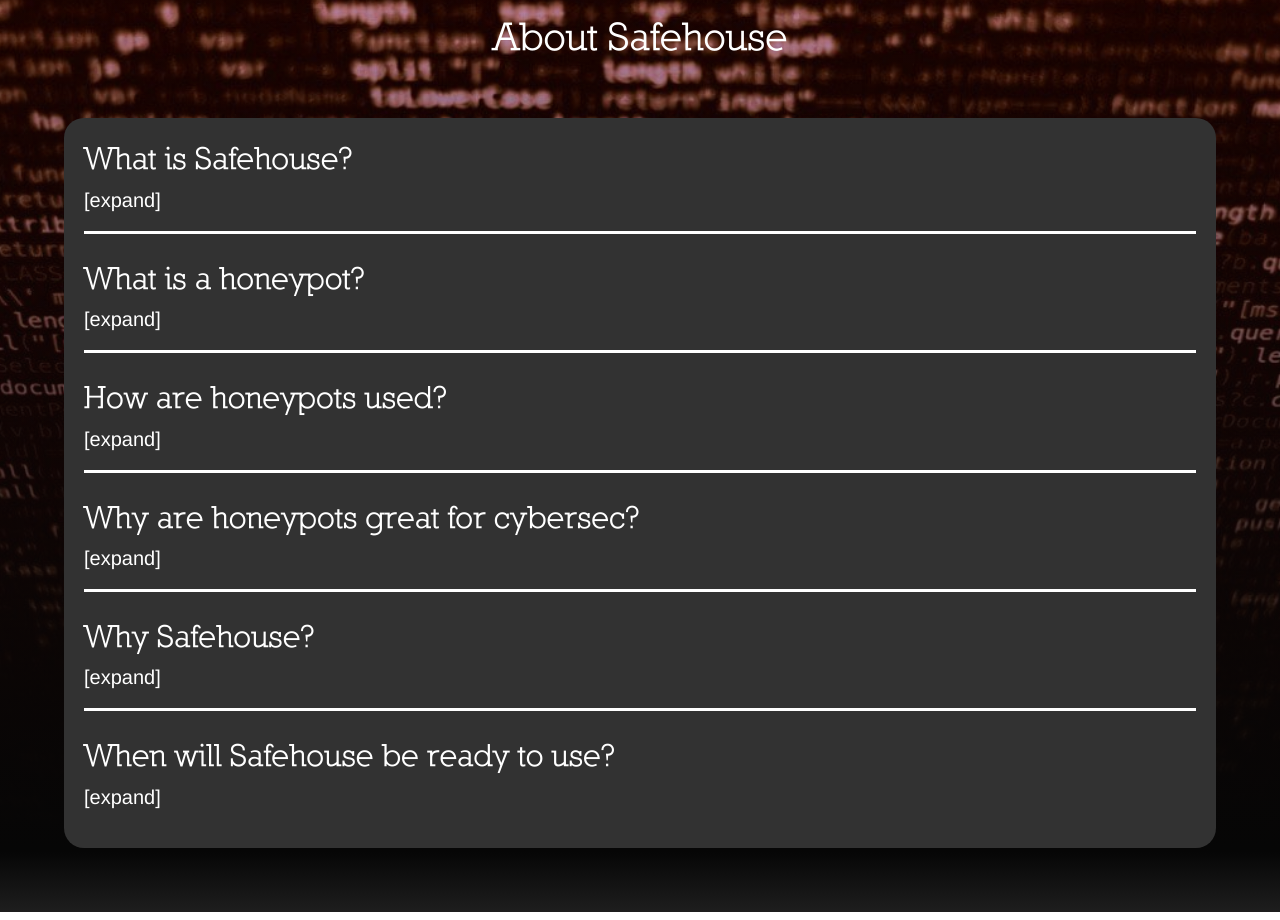
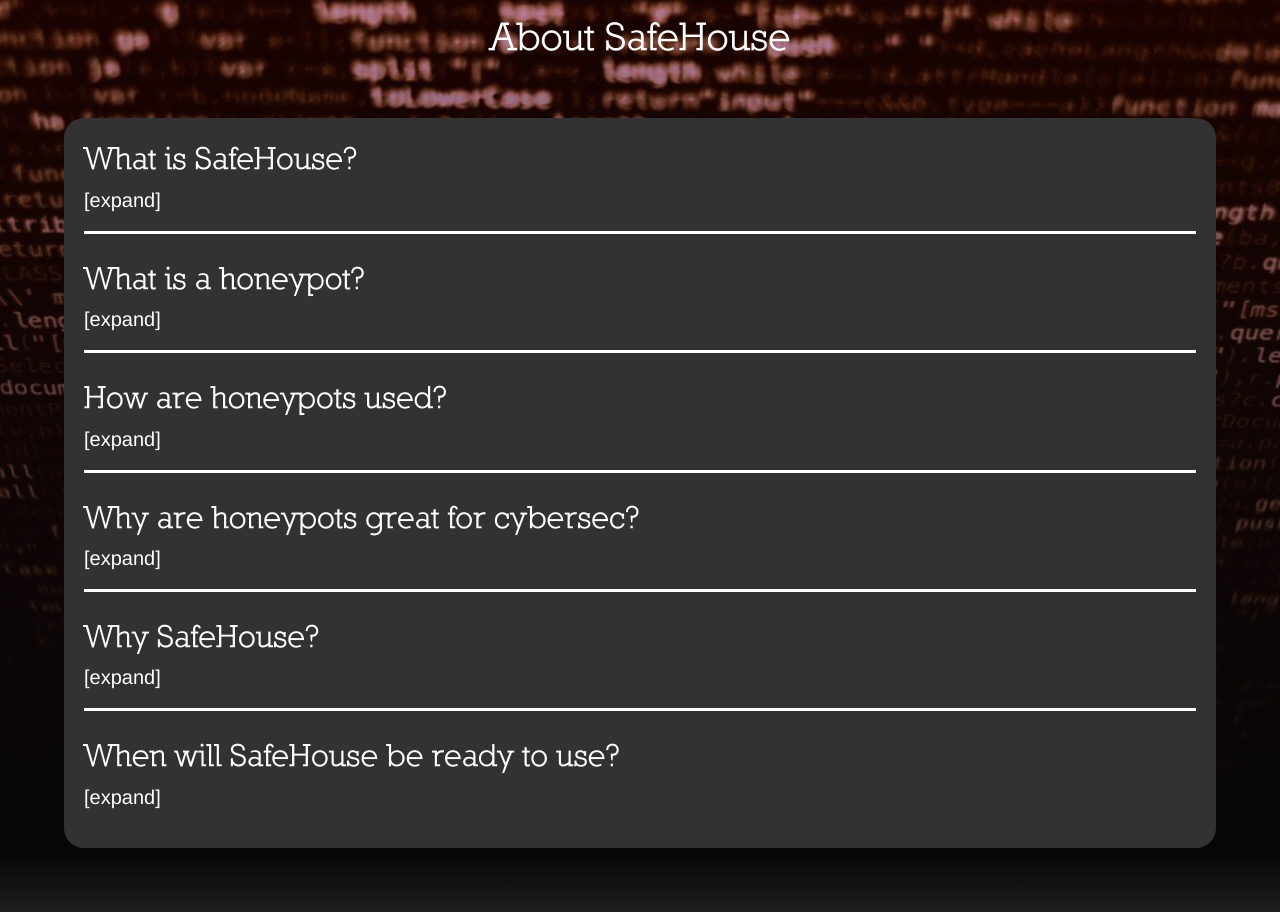
Before and after one commit to zzatuchn/launchpad-website, a Next.js app: page /about in a window 1280 px wide. Shown: the part 160-1080 px from the top of the page. Built offline with nearby package versions, Linux system fonts and the light colour scheme.

Commit message:
Capitalize H in "SafeHouse"

```diff
--- a/pages/about.js
+++ b/pages/about.js
@@ -16,13 +16,13 @@
       <div className="bg-image-four">
         <div className="bg-gradient-four">
           <div className="main-text" style={{textAlign: "center"}}>
-            <h1>About Safehouse</h1>
+            <h1>About SafeHouse</h1>
           </div>
           <div className="about-cards">
             <div className="about-card">
               <a data-bs-toggle="collapse" href="#questionOne" role="button" aria-expanded="false" aria-controls="collapseExample">
                 <div style={{color: "white", display: "inline"}}>
-                  <h2>What is Safehouse?</h2>
+                  <h2>What is SafeHouse?</h2>
                   <p>[expand]</p>
                 </div>
               </a>
@@ -36,7 +36,7 @@
                   </h3>
                   <br></br>
                   <h3>
-                    <tt>Safehouse</tt> is a suite of hyper-secure, affordable variable-interaction honeypots
+                    <tt>SafeHouse</tt> is a suite of hyper-secure, affordable variable-interaction honeypots
                     and honeypot IDS's that help protect production systems, aimed at small enterprises.
                   </h3>
                   <br></br>
@@ -141,14 +141,14 @@
             <div className="about-card">
               <a data-bs-toggle="collapse" href="#questionFive" role="button" aria-expanded="false" aria-controls="collapseExample">
                 <div style={{color: "white", display: "inline"}}>
-                  <h2>Why Safehouse?</h2>
+                  <h2>Why SafeHouse?</h2>
                   <p>[expand]</p>
                 </div>
               </a>
               <div className="collapse" id="questionFive">
                 <div className="">
                   <h3>
-                    Safehouse has all of the features of typical honeypot software.
+                    SafeHouse has all of the features of typical honeypot software.
                   </h3>
                   <br></br>
                   <h3>
@@ -158,7 +158,7 @@
                   <br></br>
                   <h3>
                     This model <tt>eliminates the security risks and maintenance costs</tt> associated with high-interaction
-                    honeypots. With Safehouse, companies can leverage the benefits of both low and high
+                    honeypots. With SafeHouse, companies can leverage the benefits of both low and high
                     interaction honeypots without any downsides.
                   </h3>
                   <br></br>
@@ -174,14 +174,14 @@
             <div className="about-card">
               <a data-bs-toggle="collapse" href="#questionSix" role="button" aria-expanded="false" aria-controls="collapseExample">
                 <div style={{color: "white", display: "inline"}}>
-                  <h2>When will Safehouse be ready to use?</h2>
+                  <h2>When will SafeHouse be ready to use?</h2>
                   <p>[expand]</p>
                 </div>
               </a>
               <div className="collapse" id="questionSix">
                 <div className="">
                   <h3>
-                    Safehouse is currently in the early stages of development.
+                    SafeHouse is currently in the early stages of development.
                     We do not know exactly when it will be ready for release but we suspect that
                     there will be an alpha by <tt>Fall 2021</tt> at the latest.
                     Until then, we will post continual updates to our blog and social media.
@@ -193,7 +193,7 @@
           </div>
           <div className="bottom-text" style={{top: "200px"}}>
             <br></br>
-            <a href="/#prices"><button type="button" className="button btn-danger"><h3>Get Safehouse</h3></button></a>
+            <a href="/#prices"><button type="button" className="button btn-danger"><h3>Get SafeHouse</h3></button></a>
             <br></br><br></br>
             <a href="/"><button type="button" className="button btn-dark"><h3>Read Our Blog</h3></button></a>
             <br></br><br></br><br></br>
--- a/pages/index.js
+++ b/pages/index.js
@@ -17,7 +17,7 @@
             <h1>Fool, learn, and conquer</h1>
             <h3>Smart honeypots for<br></br> small enterprises</h3>
             <br></br>
-            <a href="#prices"><button type="button" className="button btn-danger"><h3>Get Safehouse</h3></button></a>
+            <a href="#prices"><button type="button" className="button btn-danger"><h3>Get SafeHouse</h3></button></a>
             <br></br><br></br>
             <a href="/about"><button type="button" className="button btn-dark"><h3>Learn More</h3></button></a>
           </div>
```
